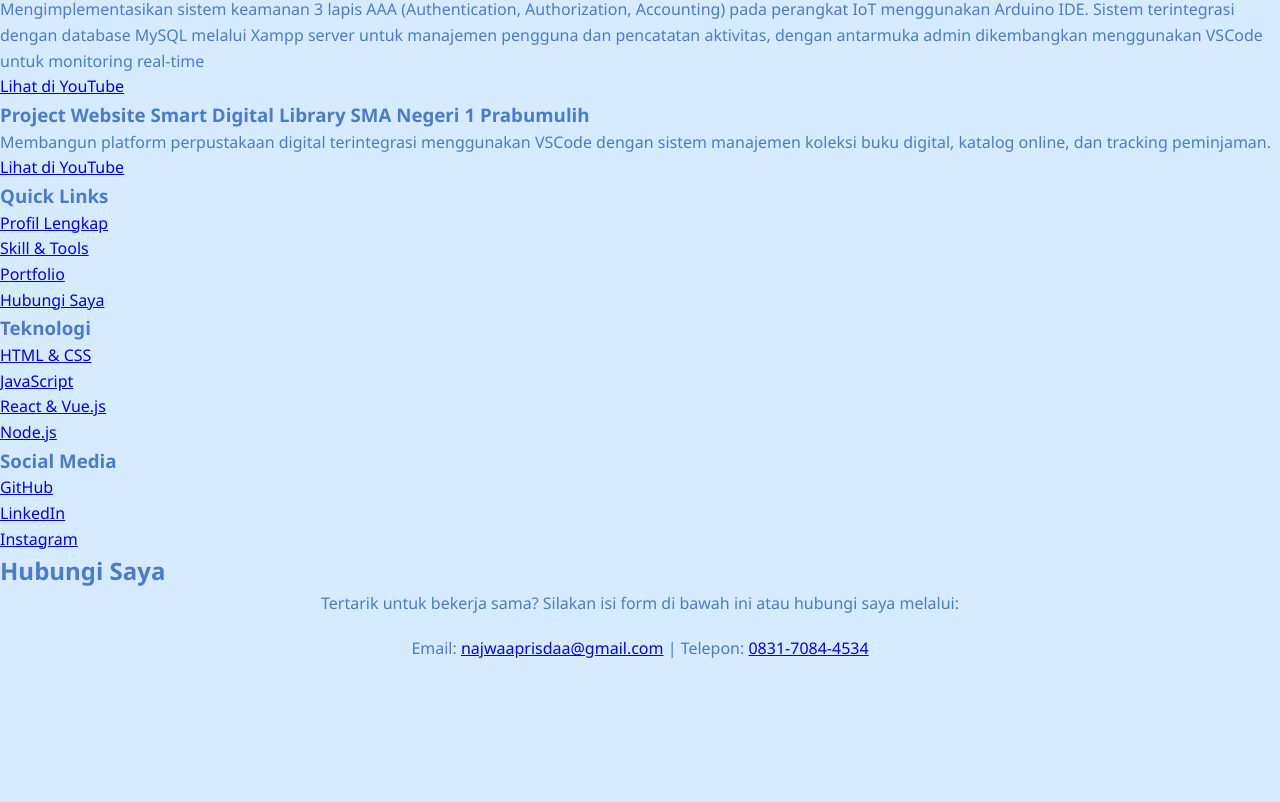
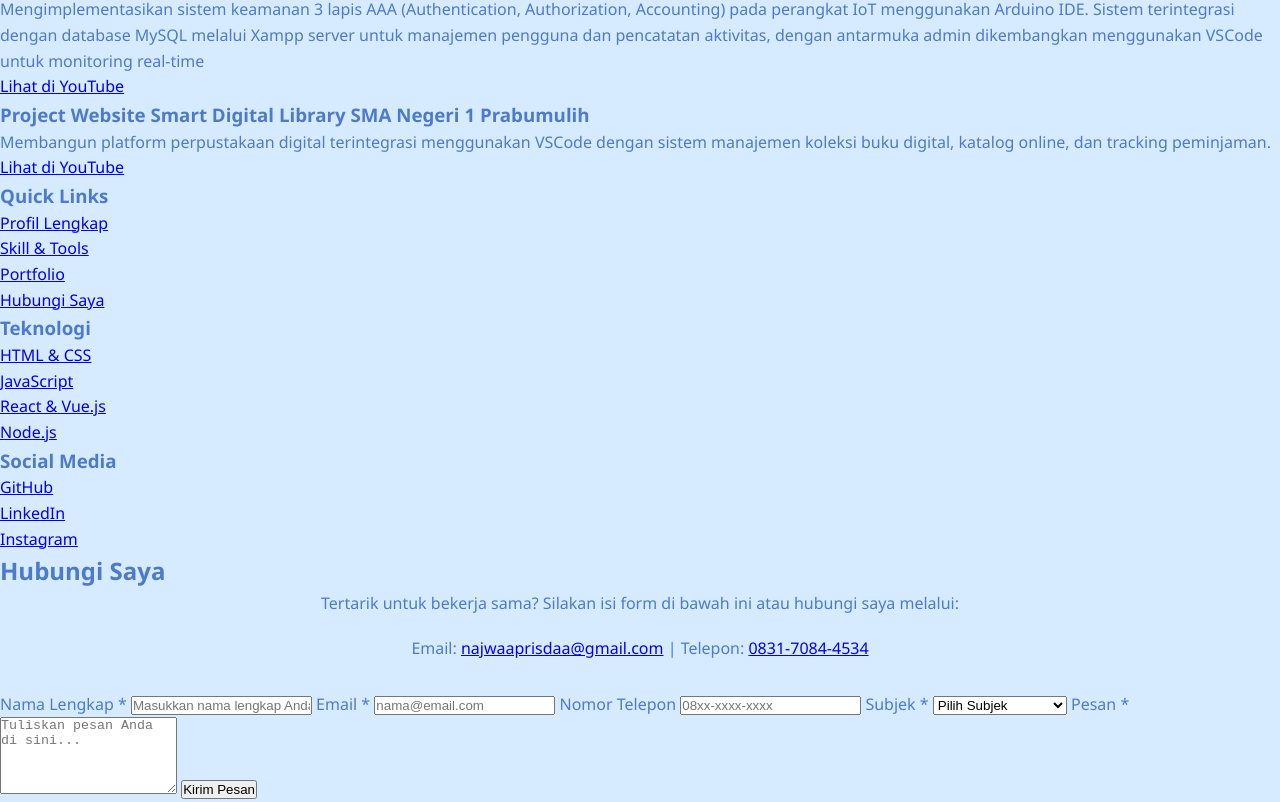
Before and after one commit to najwaaprisda/ta-pemweb-percobaan-2, a plain HTML site: page index.html in a window 1280 px wide. Shown: the part 551-1353 px from the top of the page. Before the commit the page ends 1243 px from the top, so only its background shows below. Drawn offline with Linux system fonts and the light colour scheme.

Commit message:
Section Form

```diff
--- a/index.html
+++ b/index.html
@@ -105,3 +105,30 @@
                 Email: <a href="mailto:najwaaprisdaa@gmail.com" class="email-link">najwaaprisdaa@gmail.com</a> |
                 Telepon: <a href="tel:083170844534" class="email-link">0831-7084-4534</a>
             </p>
+
+             <form action="#" method="POST">
+                <label for="nama">Nama Lengkap <span class="required">*</span></label>
+                <input type="text" id="nama" name="nama" placeholder="Masukkan nama lengkap Anda" required>
+
+                <label for="email">Email <span class="required">*</span></label>
+                <input type="email" id="email" name="email" placeholder="nama@email.com" required>
+
+                <label for="telepon">Nomor Telepon</label>
+                <input type="tel" id="telepon" name="telepon" placeholder="08xx-xxxx-xxxx">
+
+                <label for="subjek">Subjek <span class="required">*</span></label>
+                <select id="subjek" name="subjek" required>
+                    <option value="">Pilih Subjek</option>
+                    <option value="kerjasama">Kerjasama Project</option>
+                    <option value="konsultasi">Konsultasi</option>
+                    <option value="pertanyaan">Pertanyaan Umum</option>
+                    <option value="lainnya">Lainnya</option>
+                </select>
+
+                <label for="pesan">Pesan <span class="required">*</span></label>
+                <textarea id="pesan" name="pesan" rows="5" placeholder="Tuliskan pesan Anda di sini..." required></textarea>
+
+                <button type="submit" class="btn">Kirim Pesan</button>
+            </form>
+        </div>
+    </div>
```
